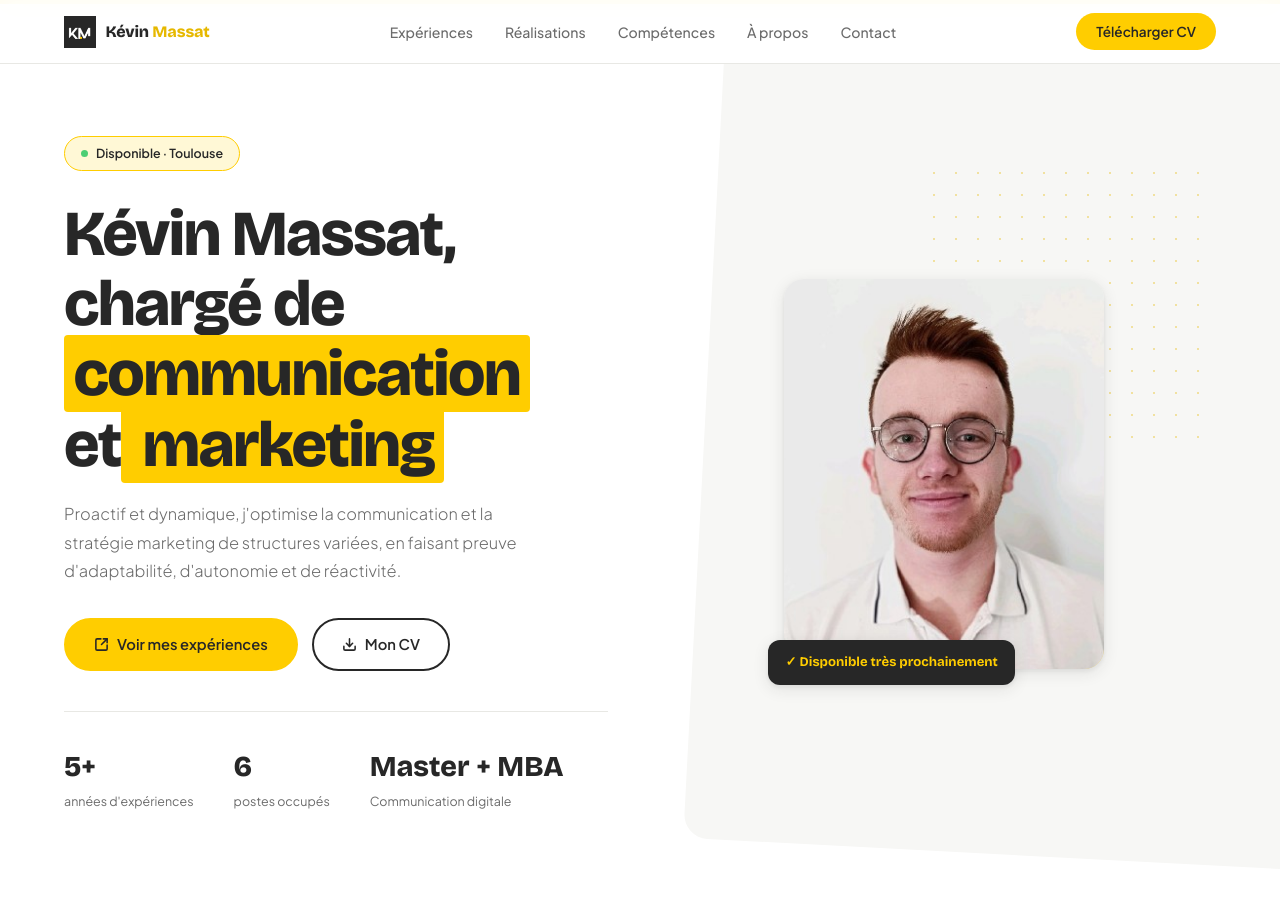
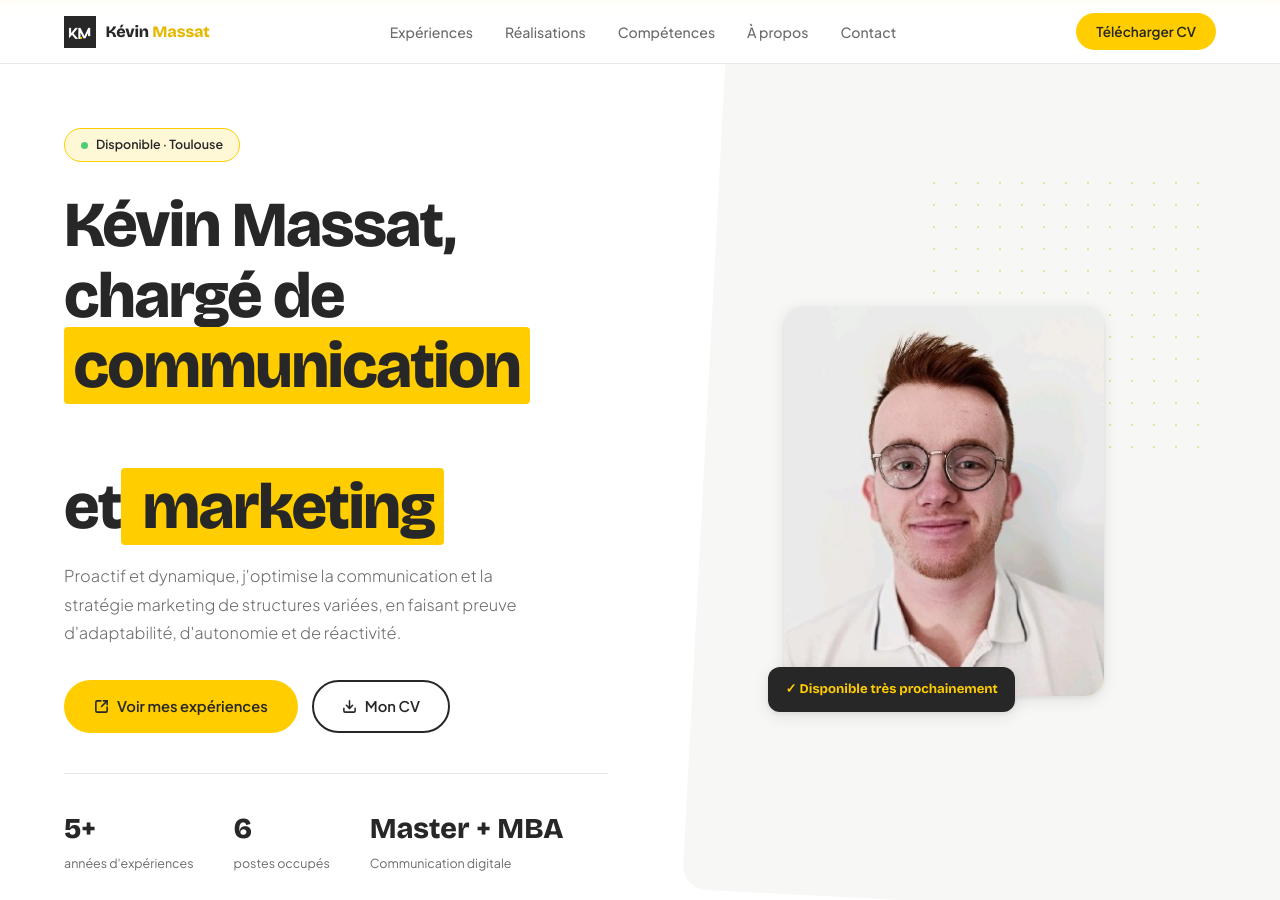
Before and after one commit to kmassat/portfolio-kevin-massat, a Jekyll site: the page built from index.html, in a window 1280 px wide and 900 px high. Built offline with Jekyll 4.4.1, drawn with Linux system fonts in a browser that asks for light colours.

```diff
--- a/_data/accueil.yml
+++ b/_data/accueil.yml
@@ -1,5 +1,5 @@
 badge: Disponible · Toulouse
-titre: Kévin Massat,<br>chargé de <em>communication</em><br>et<em> marketing</em>
+titre: Kévin Massat,<br>chargé de <em>communication</em></br><br>et<em> marketing</em>
 sous_titre: Proactif et dynamique, j'optimise la communication et la stratégie marketing de structures variées, en faisant preuve d'adaptabilité, d'autonomie et de réactivité.
 lien_cv: https://acrobat.adobe.com/id/urn:aaid:sc:EU:18551f05-b2a7-45f2-8be4-f11be752ca26
 email: kevin.massat82@gmail.com
```
